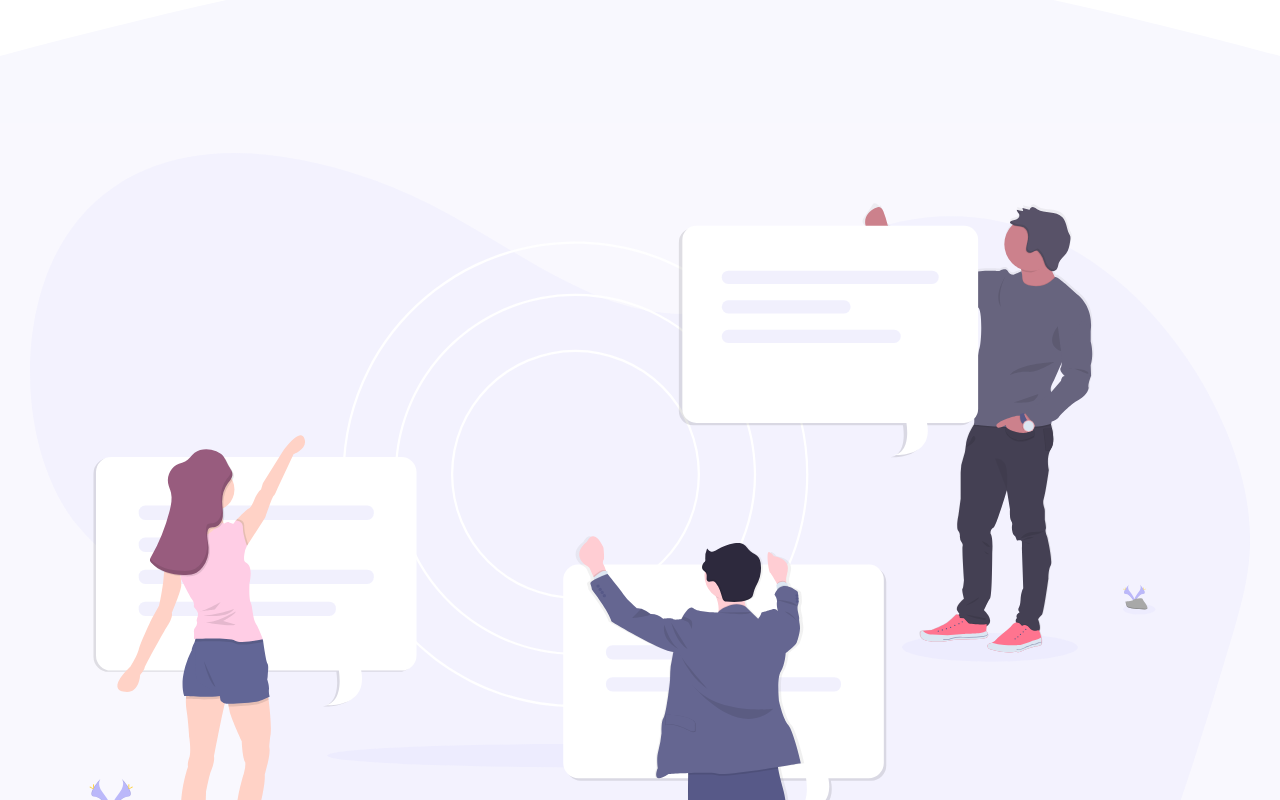
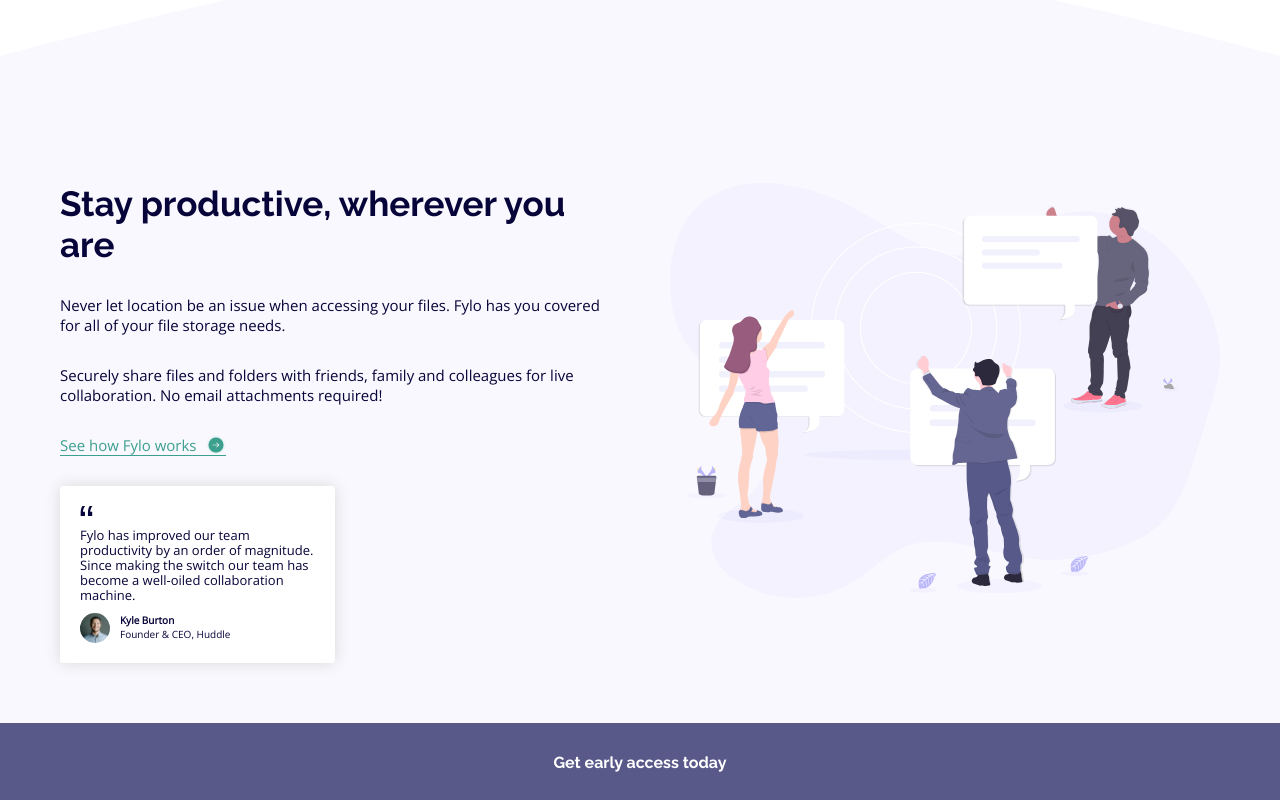
Before and after one commit to aaronshivers/fylo, an Angular app: page / in a window 1280 px wide. Shown: the part 900-1700 px from the top of the page. Built offline with nearby package versions, Linux system fonts and the light colour scheme.

Commit message:
update secondary for desktop

```diff
--- a/src/app/primary/primary.component.scss
+++ b/src/app/primary/primary.component.scss
@@ -58,7 +58,7 @@
   outline: none;
 }
 
-@media (min-width: 750px) {
+@media (min-width: 992px) {
   .primary {
     grid-template-areas: 'body image';
     grid-template-columns: repeat(2, 1fr);
--- a/src/app/secondary/secondary.component.html
+++ b/src/app/secondary/secondary.component.html
@@ -1,10 +1,11 @@
 <section class="secondary">
   <img class="secondary__bg-image" [src]="['assets/images/illustration-2.svg']" alt="illustration 2">
+  <div class="secondary__body">
     <h1 class="secondary__heading">Stay productive, wherever you are</h1>
-  <p class="secondary__body">
+    <p class="secondary__text">
       Never let location be an issue when accessing your files. Fylo has you covered for all of your file storage needs.
     </p>
-  <p class="secondary__body">
+    <p class="secondary__text">
       Securely share files and folders with friends, family and colleagues for live collaboration. No email attachments required!
     </p>
     <a href="" class="secondary__link">
@@ -26,4 +27,5 @@
         </div>
       </div>
     </div>
+  </div>
 </section>
--- a/src/app/secondary/secondary.component.scss
+++ b/src/app/secondary/secondary.component.scss
@@ -4,12 +4,21 @@
   color: $blue-dark;
   background-color: $gray-blue;
   display: grid;
+  grid-template-areas: 'image'
+                       'body';
   grid-gap: 3rem;
   padding: 3rem;
 }
 
 .secondary__bg-image {
+  grid-area: image;
   width: 100%;
+}
+
+.secondary__body {
+  grid-area: body;
+  display: grid;
+  grid-gap: 3rem;
 }
 
 .secondary__heading {
@@ -19,7 +28,7 @@
   text-align: center;
 }
 
-.secondary__body {
+.secondary__text {
   font-size: 1.4rem;
 }
 
@@ -83,3 +92,40 @@
 .user__name {
   font-weight: bold;
 }
+
+@media (min-width: 992px) {
+  .secondary {
+    grid-template-areas: 'body image';
+    grid-template-columns: repeat(2, 1fr);
+    justify-content: space-evenly;
+    grid-gap: 6rem;
+    padding: 6rem;
+  }
+
+  .secondary__body {
+    align-content: center;
+    text-align: left;
+  }
+
+  .secondary__heading {
+    font-size: 3.5rem;
+    text-align: left;
+  }
+
+  .secondary__text {
+    font-size: 1.5rem;
+  }
+
+  .secondary__link {
+    font-size: 1.5rem;
+    justify-content: left;
+  }
+
+  .secondary__testimonial {
+    width: 50%;
+  }
+
+  .testimonial__body {
+    font-size: 1.3rem;
+  }
+}
```
Lines whose indentation alone changed are shown as unchanged.
